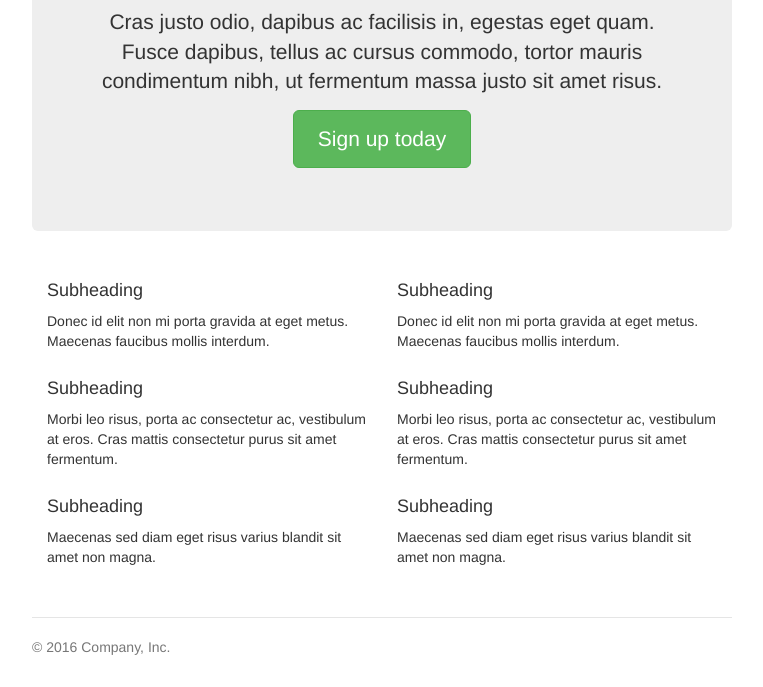
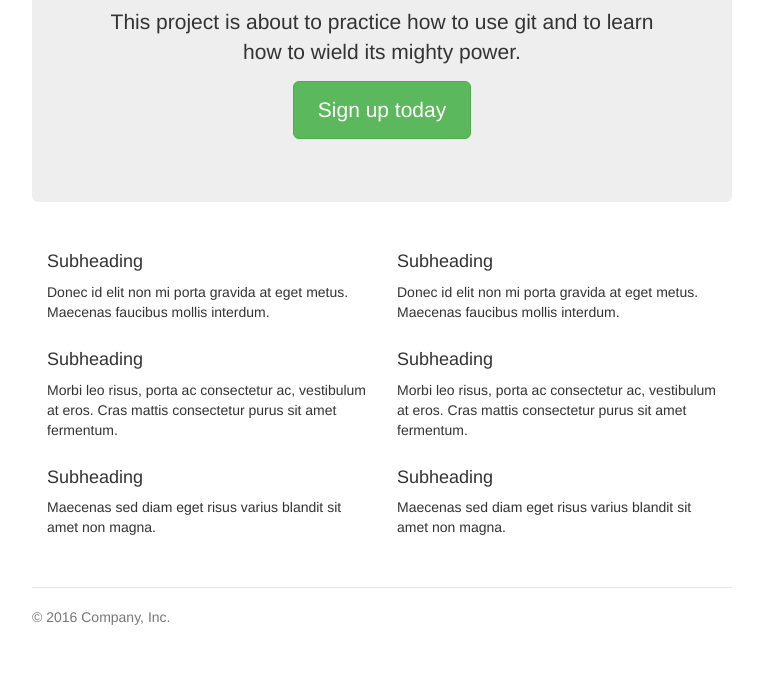
Before and after one commit to heloint/jumbotron-narrow, a plain HTML site: page index.html in a window 1280 px wide. Shown: the part 251-938 px from the top of the page, without its empty margins (258-1021 px from the left). After the commit the page ends 908 px from the top, so only its background shows below. Drawn offline with Linux system fonts and the light colour scheme.

Commit message:
Update about the project description in index.html

```diff
--- a/index.html
+++ b/index.html
@@ -44,7 +44,7 @@
 
       <div class="jumbotron">
         <h1>Jumbotron heading</h1>
-        <p class="lead">Cras justo odio, dapibus ac facilisis in, egestas eget quam. Fusce dapibus, tellus ac cursus commodo, tortor mauris condimentum nibh, ut fermentum massa justo sit amet risus.</p>
+        <p class="lead">This project is about to practice how to use git and to learn how to wield its mighty power.</p>
         <p><a class="btn btn-lg btn-success" href="#" role="button">Sign up today</a></p>
       </div>
 
```
